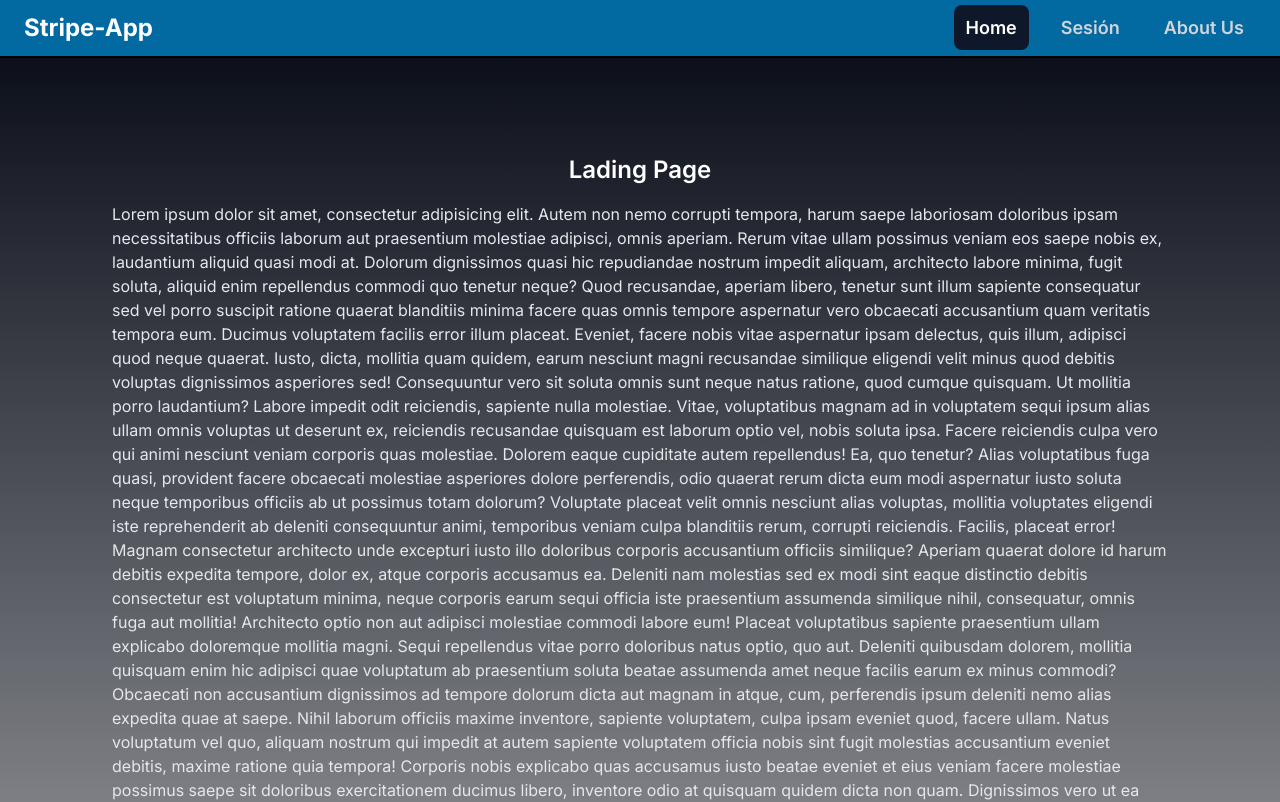
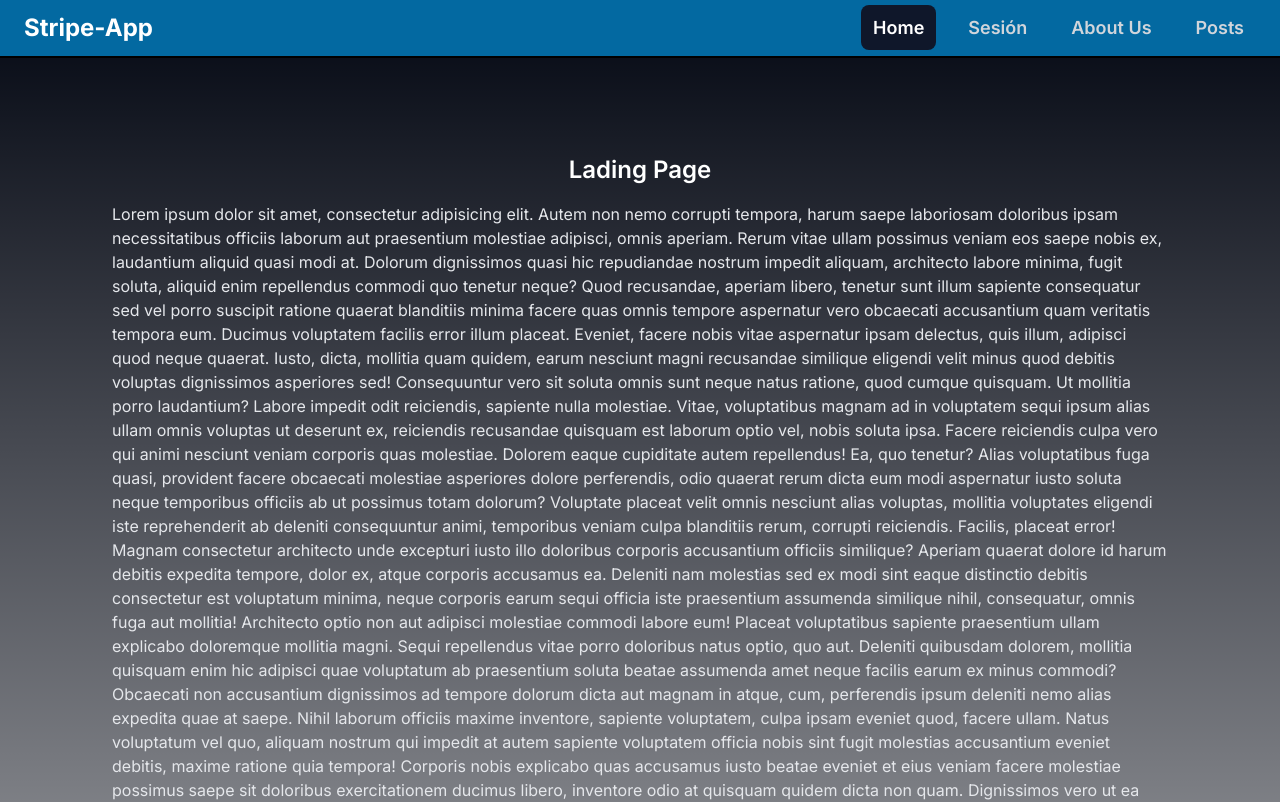
Before and after one commit to JoseBritoP/stripe-app, a Next.js app: page / in a window 1280 px wide. Shown: the top 802 px of the page. Built offline with nearby package versions, Linux system fonts and the light colour scheme.

Commit message:
Navbar post

```diff
--- a/src/app/constants/index.ts
+++ b/src/app/constants/index.ts
@@ -11,6 +11,10 @@ export const navbarLinks = [
     route:'/about',
     label:'About Us'
   },
+  {
+    route:'/posts',
+    label:'Posts'
+  }
 ]
 
 export const navbarLinksLogin = [
@@ -31,3 +35,18 @@ export const navbarLinksLogin = [
     label:'Create Post'
   },
 ]
+
+export const navbarPost = [
+  {
+    route:'/',
+    label:'Posts'
+  },
+  {
+    route:'/newpost',
+    label:'Create Post'
+  },
+  {
+    route:'/favorites',
+    label:'Favorites'
+  }
+];
```
